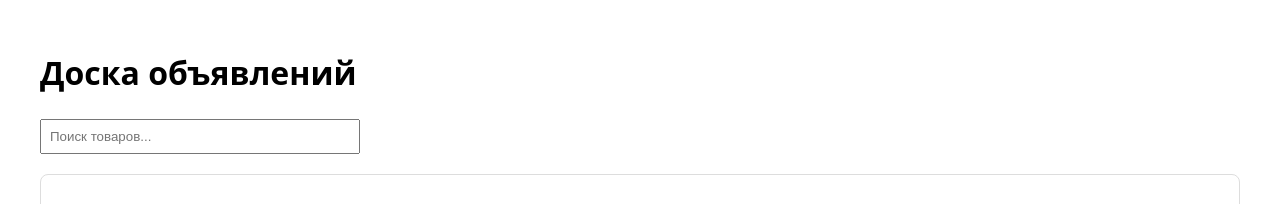
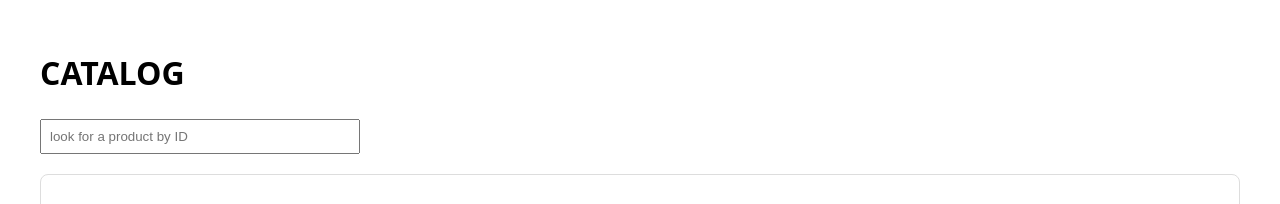
Before and after one commit to bloodyrainday/store-project, a React (Vite) app: page / in a window 1280 px wide. Shown: the top 204 px of the page. Built offline with nearby package versions, Linux system fonts and the light colour scheme; no server answers.

Commit message:
add a separate SearchInput component

```diff
--- a/src/App.tsx
+++ b/src/App.tsx
@@ -16,6 +16,7 @@ import {
 } from "./model/products-slice";
 import { useAppSelector } from "./common/hooks/useAppSelector";
 import { ProductDetail } from "./common/components/ProductDetail/ProductDetail";
+import { SearchInput } from "./common/components/SearchInput/SearchInput";
 
 export type ProductType = {
   id: number;
@@ -32,14 +33,9 @@ const App = () => {
   const dispatch = useAppDispatch();
 
   useEffect(() => {
-    dispatch(fetchProducts()).then(() => {
-      dispatch(getSingleProduct(2));
-    });
+    dispatch(fetchProducts());
   }, []);
 
-  console.log(products);
-
-  const [searchTerm, setSearchTerm] = useState("");
   const [selectedProduct, setSelectedProduct] = useState(null);
   const [newProduct, setNewProduct] = useState({
     title: "",
@@ -50,13 +46,12 @@ const App = () => {
   });
 
   // Фильтрация товаров по поисковому запросу
-  const filteredProducts = products?.filter(
-    (product) =>
-      product.title.toLowerCase().includes(searchTerm.toLowerCase()) ||
-      product.description.toLowerCase().includes(searchTerm.toLowerCase())
-  );
+  // const filteredProducts = products?.filter(
+  //   (product) =>
+  //     product.title.toLowerCase().includes(searchTerm.toLowerCase()) ||
+  //     product.description.toLowerCase().includes(searchTerm.toLowerCase())
+  // );
 
-  // Заглушки для функций
   const handleAddProduct = (e: FormEvent<HTMLButtonElement>) => {
     e.preventDefault();
     console.log("Добавление товара:", newProduct);
@@ -80,30 +75,15 @@ const App = () => {
     dispatch(
       updateProduct({ id: updatedProduct.id, domainModel: updatedProduct })
     );
-    // setProducts(
-    //   products.map((product) =>
-    //     product.id === updatedProduct.id ? updatedProduct : product
-    //   )
-    // );
     setSelectedProduct(updatedProduct);
   };
 
   return (
     <div style={{ padding: "20px", maxWidth: "1200px", margin: "0 auto" }}>
-      <h1>Доска объявлений</h1>
+      <h1>CATALOG</h1>
 
-      {/* Поисковая строка */}
-      <div style={{ margin: "20px 0" }}>
-        <input
-          type="text"
-          placeholder="Поиск товаров..."
-          value={searchTerm}
-          onChange={(e) => setSearchTerm(e.target.value)}
-          style={{ padding: "8px", width: "300px" }}
-        />
-      </div>
+      <SearchInput />
 
-      {/* Форма добавления нового товара */}
       <div
         style={{
           border: "1px solid #ddd",
@@ -140,7 +120,7 @@ const App = () => {
             <label htmlFor="">price</label>
             <input
               required
-              type="text"
+              type="number"
               value={newProduct.price}
               onChange={(e) =>
                 setNewProduct({ ...newProduct, price: +e.target.value })
@@ -210,7 +190,10 @@ const App = () => {
           gap: "10px",
         }}
       >
-        {filteredProducts?.map((product) => (
+        {products.length === 1 && typeof products[0] === "string" ? (
+          <h2>SORRY THERE IS NO PRODUCT WITH SUCH ID!!! :(</h2>
+        ) : (
+          products?.map((product) => (
             <div key={product.id} style={{ position: "relative" }}>
               <ProductCard product={product} onClick={setSelectedProduct} />
               <button
@@ -234,7 +217,8 @@ const App = () => {
                 ×
               </button>
             </div>
-        ))}
+          ))
+        )}
       </div>
 
       {/* Модальное окно с деталями товара */}
--- /dev/null
+++ b/src/common/components/SearchInput/SearchInput.tsx
@@ -0,0 +1,25 @@
+import { useAppDispatch } from "../../hooks/useAppDispatch";
+import { fetchProducts, getSingleProduct } from "../../../model/products-slice";
+
+type Props = {};
+
+export const SearchInput = (props: Props) => {
+  const dispatch = useAppDispatch();
+  return (
+    <div style={{ margin: "20px 0" }}>
+      <input
+        type="number"
+        placeholder="look for a product by ID"
+        onChange={(e) => {
+          if (!e.target.value) {
+            dispatch(fetchProducts());
+          } else {
+            dispatch(getSingleProduct(+e.target.value));
+            console.log("eee", e.target.value);
+          }
+        }}
+        style={{ padding: "8px", width: "300px" }}
+      />
+    </div>
+  );
+};
--- a/src/model/products-slice.ts
+++ b/src/model/products-slice.ts
@@ -117,7 +117,6 @@ export const productsSlice = createAppSlice({
     getSingleProduct: create.asyncThunk(
       async (id: number, { rejectWithValue }) => {
         try {
-          debugger;
           const res = await productsApi.getSingleProduct(id);
           console.log("get single product", res.data);
           return { product: res.data };
@@ -127,8 +126,6 @@ export const productsSlice = createAppSlice({
       },
       {
         fulfilled: (_state, action) => {
-          debugger;
-
           return [action.payload.product];
         },
       }
```
Lines whose indentation alone changed are shown as unchanged.
